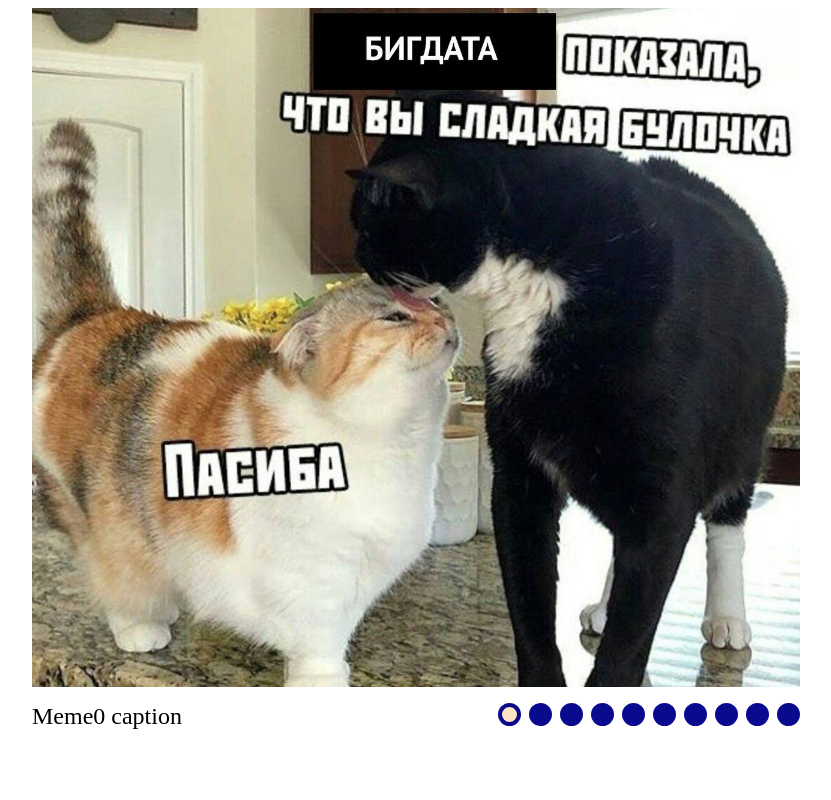
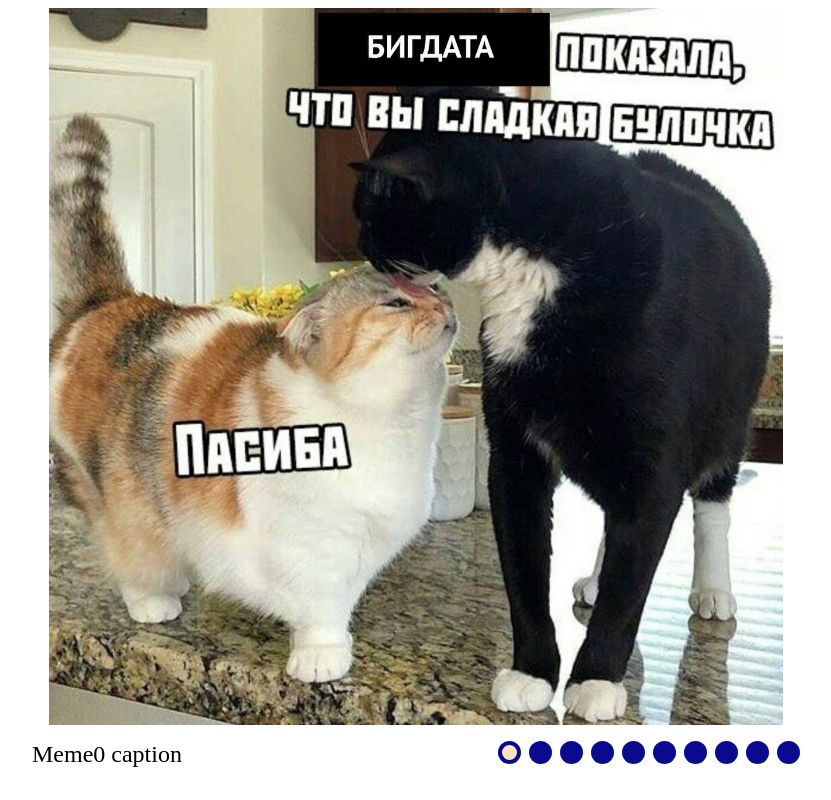
Before and after one commit to Andrej-Kautsevich/cssMemeSlider, a plain HTML site: page cssMemeSlider/index.html in a window 1280 px wide. Shown: the whole page, without its empty margins (224-1055 px from the left). Drawn offline with Linux system fonts and the light colour scheme.

Commit message:
fix: fix slides display (Sun, Sep 17, 2023 03:37:35 PM)

```diff
--- a/cssMemeSlider/style.css
+++ b/cssMemeSlider/style.css
@@ -19,16 +19,20 @@
 
 .slider__items {
   display: flex;
+  align-items: center;
   width: 1000%;
+  height: 100%;
 }
 
 .slider__item {
   width: 20%;
-  max-height: 80vh;
+  height: 100%;
 }
 
 .slider__image {
   width: 100%;
+  height: 100%;
+  object-fit: contain;
 }
 
 .input {
```
Also changed, not shown: cssMemeSlider/assets/meme-cat3.jpg.
